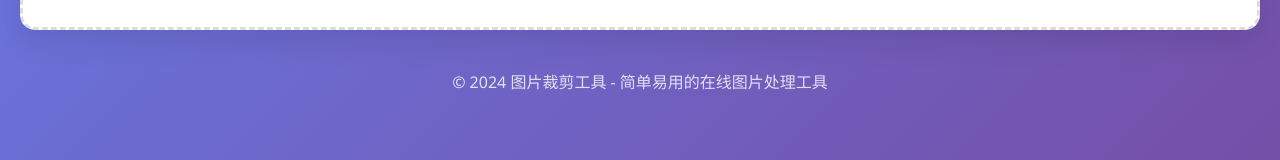
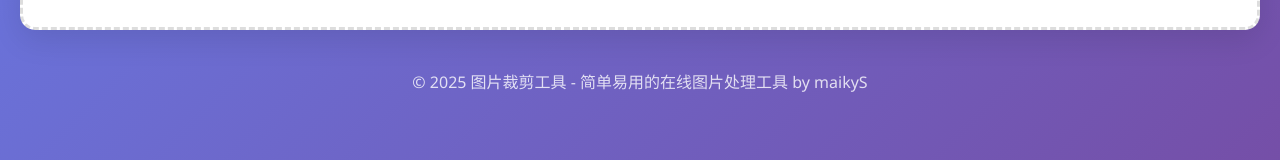
Before and after one commit to Who-oss/cut_picture, a plain HTML site: page index.html in a window 1280 px wide. Shown: the part 487-647 px from the top of the page. Drawn offline with nearby package versions, Linux system fonts and the light colour scheme.

Commit message:
Add files via upload

```diff
--- a/index.html
+++ b/index.html
@@ -166,7 +166,7 @@
         </main>
 
         <footer>
-            <p>© 2024 图片裁剪工具 - 简单易用的在线图片处理工具</p>
+            <p>© 2025 图片裁剪工具 - 简单易用的在线图片处理工具 by maikyS</p>
         </footer>
     </div>
 
```
